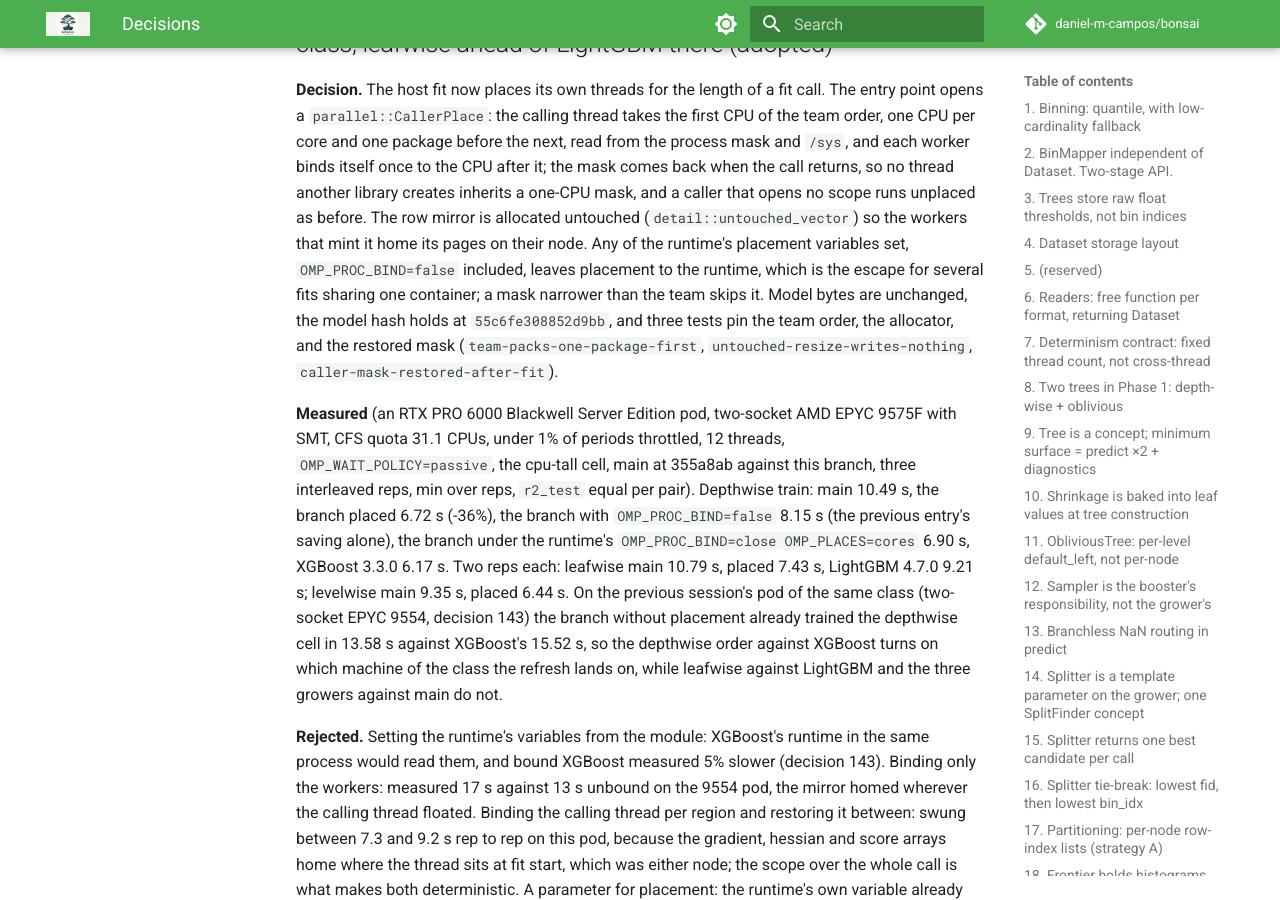
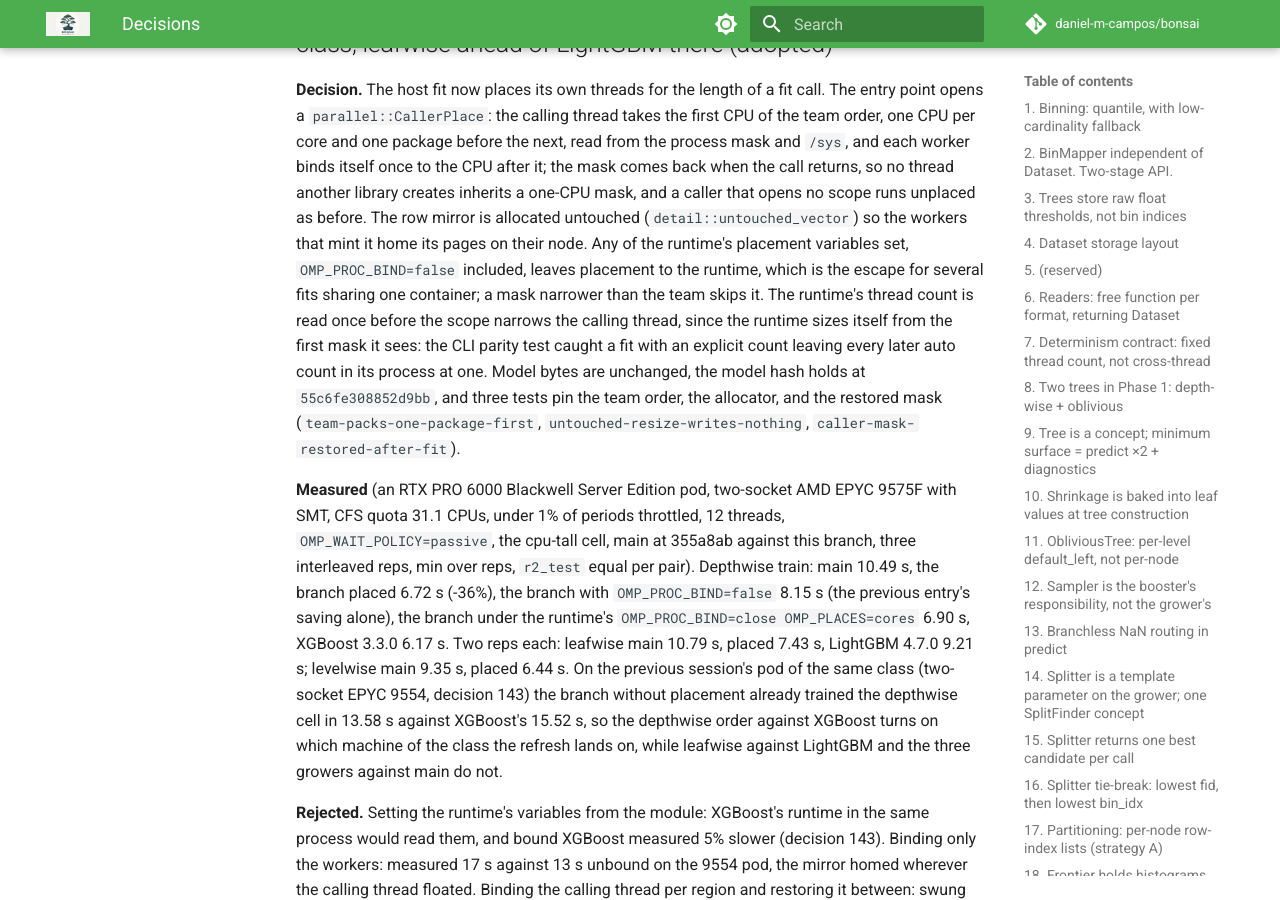
Before and after one commit to daniel-m-campos/bonsai, an MkDocs documentation site: the page built from docs/decisions.md, in a window 1280 px wide and 900 px high, scrolled down 159928 px. Built offline with MkDocs 1.6.1 and Material for MkDocs 9.7.7, drawn with Linux system fonts in a browser that asks for light colours; comment, search, counter and statistics services are not loaded; part of the change alters nothing that is shown.

```diff
--- a/docs/decisions.md
+++ b/docs/decisions.md
@@ -2050,7 +2050,7 @@ Standings: gpu-tall, cpu-tall
 
 ## 144. A fit places its team on one package and homes the mirror with it: cpu-tall train 36% under main on the standings host class, leafwise ahead of LightGBM there (adopted)
 
-**Decision.** The host fit now places its own threads for the length of a fit call. The entry point opens a `parallel::CallerPlace`: the calling thread takes the first CPU of the team order, one CPU per core and one package before the next, read from the process mask and `/sys`, and each worker binds itself once to the CPU after it; the mask comes back when the call returns, so no thread another library creates inherits a one-CPU mask, and a caller that opens no scope runs unplaced as before. The row mirror is allocated untouched (`detail::untouched_vector`) so the workers that mint it home its pages on their node. Any of the runtime's placement variables set, `OMP_PROC_BIND=false` included, leaves placement to the runtime, which is the escape for several fits sharing one container; a mask narrower than the team skips it. Model bytes are unchanged, the model hash holds at `55c6fe308852d9bb`, and three tests pin the team order, the allocator, and the restored mask (`team-packs-one-package-first`, `untouched-resize-writes-nothing`, `caller-mask-restored-after-fit`).
+**Decision.** The host fit now places its own threads for the length of a fit call. The entry point opens a `parallel::CallerPlace`: the calling thread takes the first CPU of the team order, one CPU per core and one package before the next, read from the process mask and `/sys`, and each worker binds itself once to the CPU after it; the mask comes back when the call returns, so no thread another library creates inherits a one-CPU mask, and a caller that opens no scope runs unplaced as before. The row mirror is allocated untouched (`detail::untouched_vector`) so the workers that mint it home its pages on their node. Any of the runtime's placement variables set, `OMP_PROC_BIND=false` included, leaves placement to the runtime, which is the escape for several fits sharing one container; a mask narrower than the team skips it. The runtime's thread count is read once before the scope narrows the calling thread, since the runtime sizes itself from the first mask it sees: the CLI parity test caught a fit with an explicit count leaving every later auto count in its process at one. Model bytes are unchanged, the model hash holds at `55c6fe308852d9bb`, and three tests pin the team order, the allocator, and the restored mask (`team-packs-one-package-first`, `untouched-resize-writes-nothing`, `caller-mask-restored-after-fit`).
 
 **Measured** (an RTX PRO 6000 Blackwell Server Edition pod, two-socket AMD EPYC 9575F with SMT, CFS quota 31.1 CPUs, under 1% of periods throttled, 12 threads, `OMP_WAIT_POLICY=passive`, the cpu-tall cell, main at 355a8ab against this branch, three interleaved reps, min over reps, `r2_test` equal per pair). Depthwise train: main 10.49 s, the branch placed 6.72 s (-36%), the branch with `OMP_PROC_BIND=false` 8.15 s (the previous entry's saving alone), the branch under the runtime's `OMP_PROC_BIND=close OMP_PLACES=cores` 6.90 s, XGBoost 3.3.0 6.17 s. Two reps each: leafwise main 10.79 s, placed 7.43 s, LightGBM 4.7.0 9.21 s; levelwise main 9.35 s, placed 6.44 s. On the previous session's pod of the same class (two-socket EPYC 9554, decision 143) the branch without placement already trained the depthwise cell in 13.58 s against XGBoost's 15.52 s, so the depthwise order against XGBoost turns on which machine of the class the refresh lands on, while leafwise against LightGBM and the three growers against main do not.
 
```
Also changed, not shown: 2 other files.
